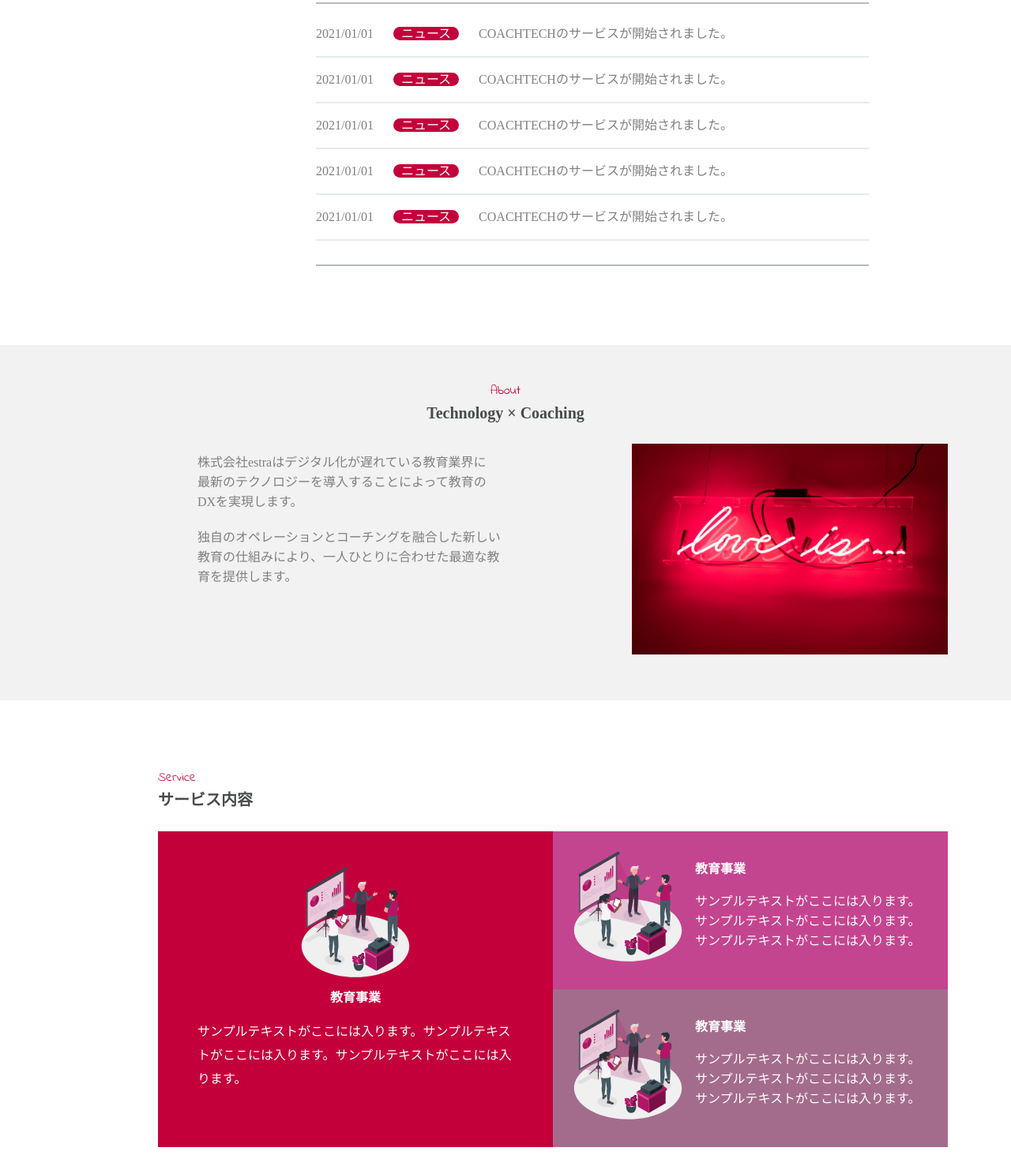
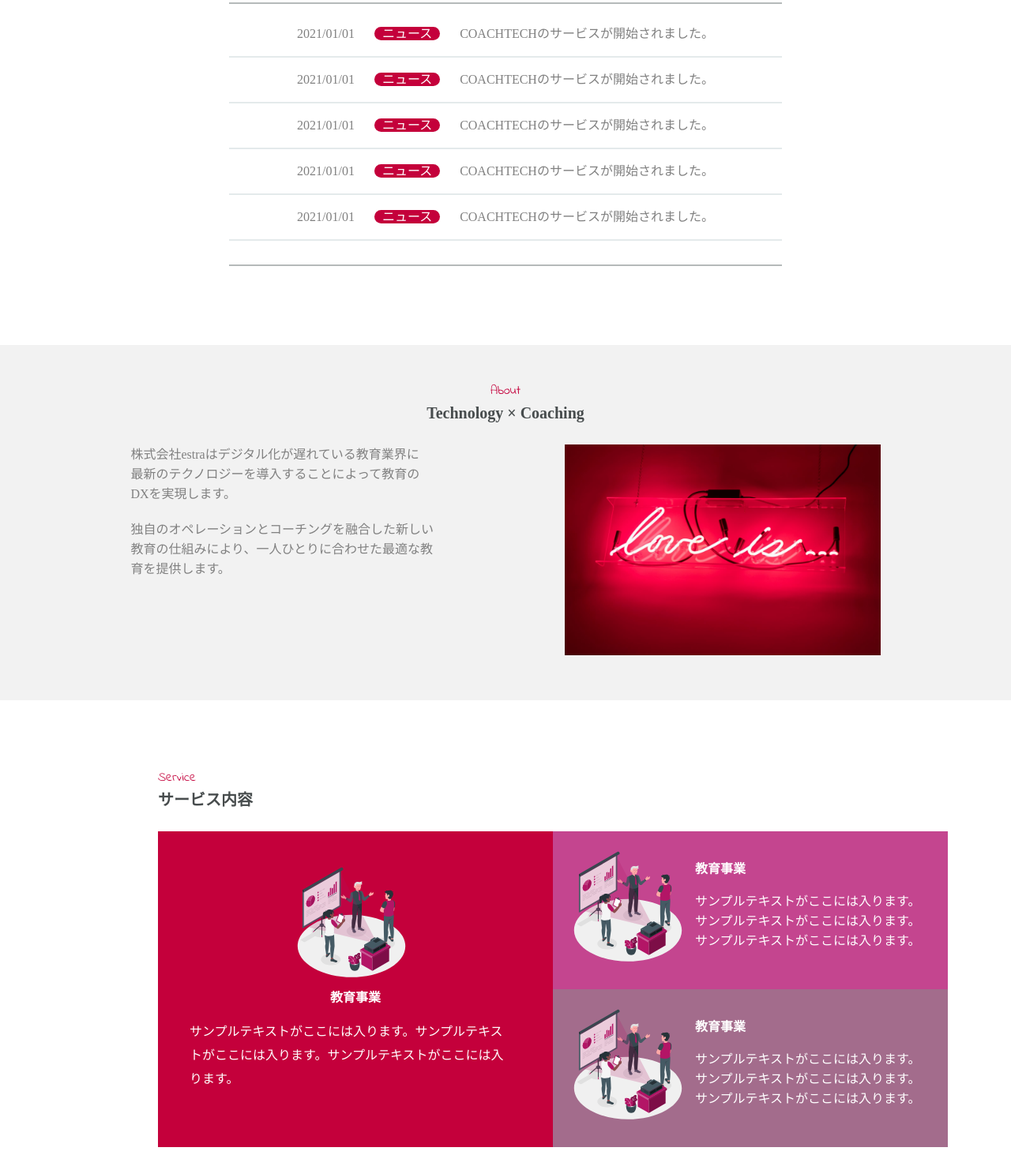
Before and after one commit to haruhai/makeLP-3, a plain HTML site: page index.html in a window 1280 px wide. Shown: the part 838-2320 px from the top of the page at 79% size. Drawn offline with Linux system fonts and the light colour scheme.

Commit message:
画面に収める

```diff
--- a/css/style.css
+++ b/css/style.css
@@ -67,10 +67,10 @@
   padding-top: 10px;
   padding-bottom: 30px;
 }
-.topcs {
+.item {
+  margin-left: auto;
+  margin-right: auto;
   width: 700px;
-}
-.item {
   padding-top: 20px;
   padding-bottom: 20px;
   color: gray;
@@ -81,6 +81,9 @@
   border-top: 2px solid #b5baba;
 }
 .last {
+  margin-left: auto;
+  margin-right: auto;
+  width: 700px;
   padding-top: 30px;
   border-bottom: 2px solid #b5baba;
 }
@@ -92,7 +95,7 @@
   border-radius: 15px;
 }
 .main2 {
-  margin-left: 400px;
+  text-align: center;
   margin-top: 100px;
 }
 .main3 {
@@ -106,6 +109,11 @@
   text-align: center;
   padding-top: 50px;
 }
+.dis {
+  display: flex;
+  justify-content: space-evenly;
+  margin-top: 30px;
+}
 .tema {
   font-size: 20px;
   color: #474c4d;
@@ -114,9 +122,6 @@
 }
 .coment {
   color: gray;
-  padding-top: 40px;
-  padding-left: 250px;
-  position: relative;
 }
 .come1 {
   line-height: 25px;
@@ -126,14 +131,10 @@
   line-height: 25px;
 }
 .about-img {
-  position: absolute;
-  top: 1400px;
-  left: 800px;
   width: 400px;
 }
 .main4 {
   margin-top: 90px;
-  width: 1000px;
   margin-left: 200px;
 }
 .service {
@@ -149,7 +150,7 @@
   margin-top: 30px;
   display: grid;
   grid-template-rows: 200px 200px;
-  grid-template-columns: 1fr 1fr;
+  grid-template-columns: 500px 500px;
 }
 .grid img {
   width: 150px;
@@ -162,7 +163,7 @@
 }
 .box1 img {
   padding-top: 40px;
-  padding-left: 175px;
+  padding-left: 170px;
 }
 .box1 h3 {
   text-align: center;
@@ -171,7 +172,7 @@
 .text1 {
   width: 400px;
   line-height: 30px;
-  margin-left: 50px;
+  margin-left: 40px;
   margin-top: 20px;
 }
 .box2 {
@@ -326,7 +327,7 @@ table th {
   position: relative;
   background: url(../img/recruit.png) no-repeat center/cover;
   height: 300px;
-  width: 800px;
+  width: 50em;
 }
 .info a {
   text-decoration: none;
@@ -340,7 +341,7 @@ table th {
   position: relative;
   background: url(../img/interview.png) no-repeat center/cover;
   height: 300px;
-  width: 800px;
+  width: 50em;
 }
 .intavew a {
   text-decoration: none;
--- a/index.html
+++ b/index.html
@@ -47,11 +47,13 @@
     <div class="main3">
       <div class="about">About</div>
       <h2 class="tema">Technology × Coaching</h2>
+      <div class="dis">
       <div class="coment">
         <p class="come1">株式会社estraはデジタル化が遅れている教育業界に<br>最新のテクノロジーを導入することによって教育の<br>DXを実現します。</p>
         <p class="come2">独自のオペレーションとコーチングを融合した新しい<br>教育の仕組みにより、一人ひとりに合わせた最適な教<br>育を提供します。</p>
       </div>
       <img class="about-img" src="img/about.jpg">
+    </div>
     </div>
     <div class="main4">
       <div class="service">Service</div>
```
